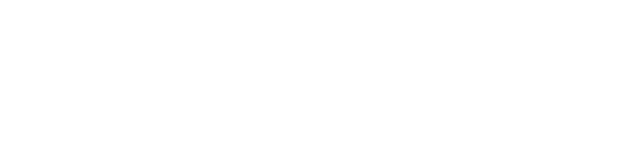
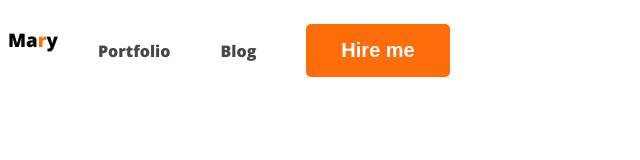
Before and after one commit to Tanjina2362/making-process-of-portfolio, a plain HTML site: page index.html in a window 1280 px wide. Shown: the whole page, without its empty margins (0-640 px from the left). Drawn offline with nearby package versions, Linux system fonts and the light colour scheme.

Commit message:
added nav

```diff
--- a/index.html
+++ b/index.html
@@ -4,9 +4,21 @@
    <meta charset="UTF-8">
    <meta name="viewport" content="width=device-width, initial-scale=1.0">
    <title>Making process of portfolio</title>
+   <link rel="preconnect" href="https://fonts.googleapis.com">
+<link rel="preconnect" href="https://fonts.gstatic.com" crossorigin>
+<link href="https://fonts.googleapis.com/css2?family=Open+Sans:wght@800&display=swap" rel="stylesheet">
+   <link rel="stylesheet" href="styles/portfolio.css">
 </head>
 <body>
    <header>
+      <nav>
+         <h3 class="nav-title">Ma<span class="text-primary">r</span>y</h3>
+         <ul>
+            <li><a href="">Portfolio</a></li>
+            <li><a href="">Blog</a></li>
+            <li><button class="btn-primary">Hire me</button></li>
+         </ul>
+      </nav>
 
    </header>
    <main>
--- /dev/null
+++ b/styles/portfolio.css
@@ -0,0 +1,40 @@
+/*Common shared style*/
+body{
+   font-family: 'Open Sans', sans-serif;
+}
+.text-primary{
+   color: #FD6E0A;
+}
+.btn-primary{
+   border-radius: 5px;
+   background: #FD6E0A;
+   border: 0;
+   color: white;
+   font-size: 20px;
+   font-weight: 700;
+   padding: 15px 35px;
+}
+/*nav related styles*/
+nav{
+   display: flex;
+   justify-content: space-between
+   align-items: center;
+}
+.nav-title{
+   color: balck#181818
+   font-size: 45px
+   font-weight: 800
+
+}
+nav > ul{
+   display: flex;
+   align-items: center;
+}
+nav li{
+   list-style: none;
+   margin-right: 50px;
+}
+nav a{
+   text-decoration: none;
+   color: #474747;
+}
```
